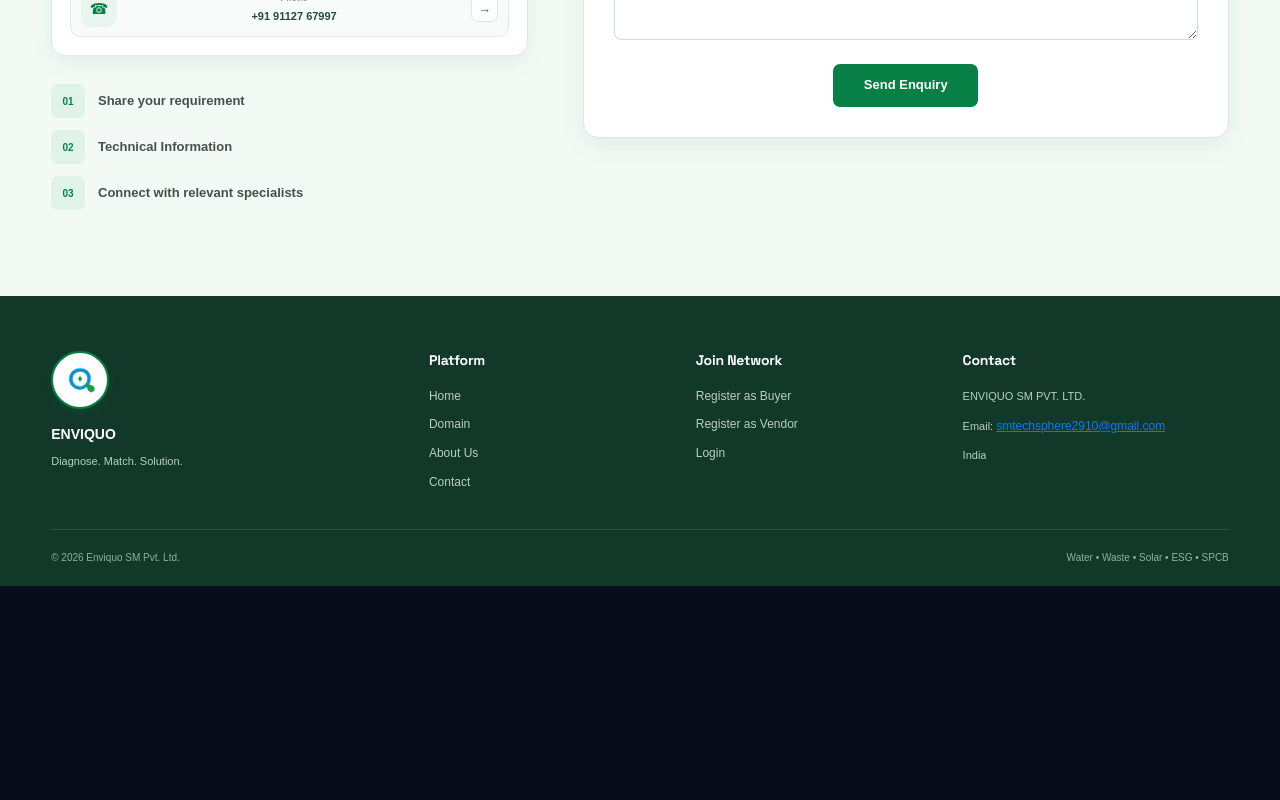
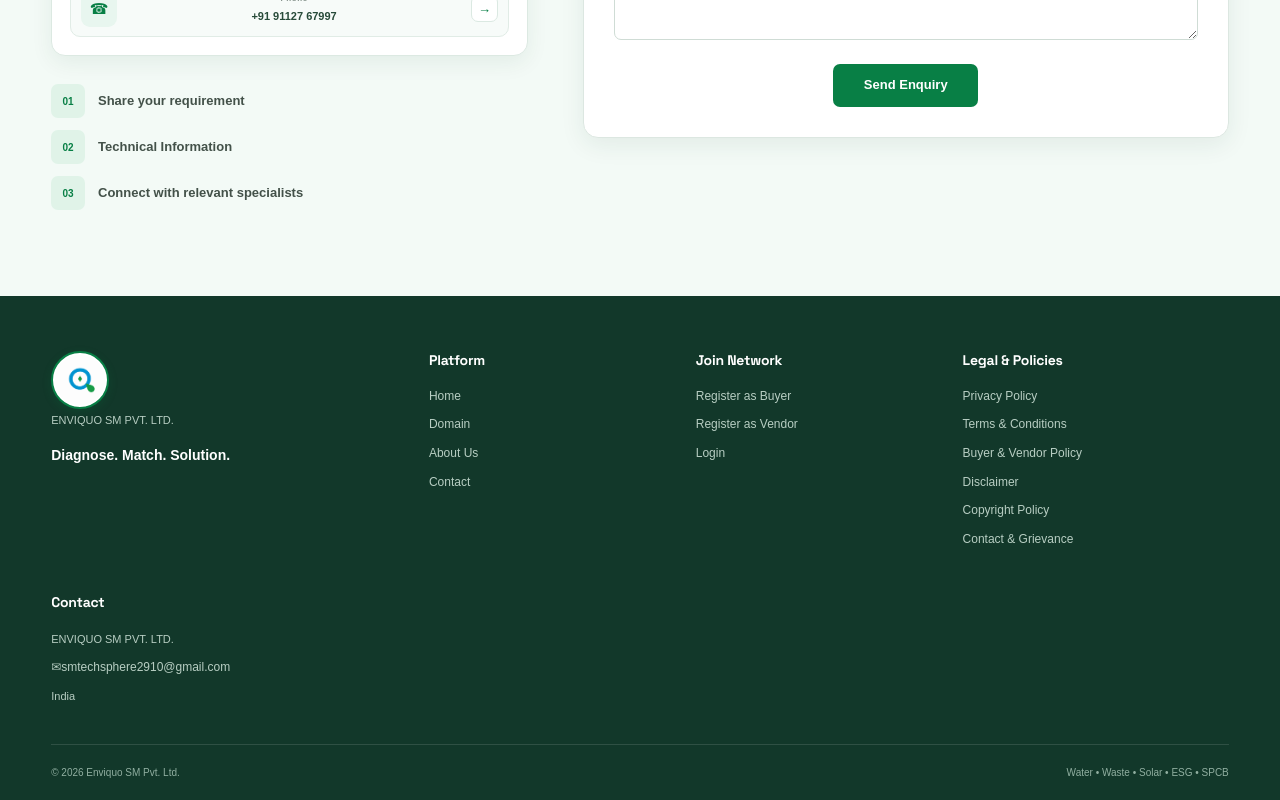
Before and after one commit to Gajanand1219/sm_tech_sphere, a React (Vite) app in the folder frontend/: page / in a window 1280 px wide. Shown: the part 3771-4571 px from the top of the page. Before the commit the page ends 4357 px from the top, so only its background shows below. Built offline with nearby package versions, Linux system fonts and the light colour scheme; no server answers.

Commit message:
Refactor footer structure and content

```diff
--- a/frontend/src/pages/Home.jsx
+++ b/frontend/src/pages/Home.jsx
@@ -880,19 +880,28 @@ export default function Home() {
 
         {/* ================= FOOTER ================= */}
 
+
 <footer className="footer">
   <div className="section-container">
     <div className="footer-main">
+
+      {/* Brand */}
       <div className="footer-brand">
+        <Link to="/" className="footer-brand__logo">
           <img
             src="/image.png"
             alt="ENVIQUO"
             className="footer__logo-image"
           />
-                <p>ENVIQUO</p>
-                <span>{t('footerTagline')}</span>
+          <span>ENVIQUO SM PVT. LTD.</span>
+        </Link>
+
+        <p className="footer-brand__tagline">
+          {t('footerTagline')}
+        </p>
       </div>
 
+      {/* Platform */}
       <div className="footer-column">
         <h4>{t('footerPlatform')}</h4>
         <Link to="/">{t('Home')}</Link>
@@ -901,6 +910,7 @@ export default function Home() {
         <a href="#contact">{t('footerContactLink')}</a>
       </div>
 
+      {/* Join Network */}
       <div className="footer-column">
         <h4>{t('footerJoinNetwork')}</h4>
         <Link to="/register/buyer">
@@ -912,31 +922,55 @@ export default function Home() {
         <Link to="/login">{t('Login')}</Link>
       </div>
 
+      {/* Legal Links */}
+      <div className="footer-column footer-legal">
+        <h4>Legal & Policies</h4>
+
+        <Link to="/privacy-policy">Privacy Policy</Link>
+        <Link to="/terms-and-conditions">
+          Terms & Conditions
+        </Link>
+        <Link to="/buyer-vendor-policy">
+          Buyer & Vendor Policy
+        </Link>
+        <Link to="/disclaimer">Disclaimer</Link>
+        <Link to="/copyright">Copyright Policy</Link>
+        <Link to="/contact-grievance">
+          Contact & Grievance
+        </Link>
+      </div>
+
+      {/* Contact */}
       <div className="footer-column footer-contact">
         <h4>{t('footerContact')}</h4>
-                <p>ENVIQUO SM PVT. LTD.</p>
-                <p>
-                  Email:{' '}
+        <p className="footer-contact__company">
+          ENVIQUO SM PVT. LTD.
+        </p>
+
         <a
+          className="footer-contact__email"
           href="mailto:smtechsphere2910@gmail.com"
-                    style={{
-                      color: '#007bff',
-                      textDecoration: 'underline',
-                    }}
         >
+          <span className="footer-contact__icon">✉</span>
           smtechsphere2910@gmail.com
         </a>
+
+        <p className="footer-contact__country">
+          {t('footerCountry')}
         </p>
-                <p>{t('footerCountry')}</p>
       </div>
     </div>
 
+    {/* Bottom Bar */}
     <div className="footer-bottom">
       <span>{t('footerRights')}</span>
       <span>{t('footerDomains')}</span>
     </div>
   </div>
 </footer>
+
+
+
       </main>
     </>
   )
```
Lines whose indentation alone changed are shown as unchanged.
